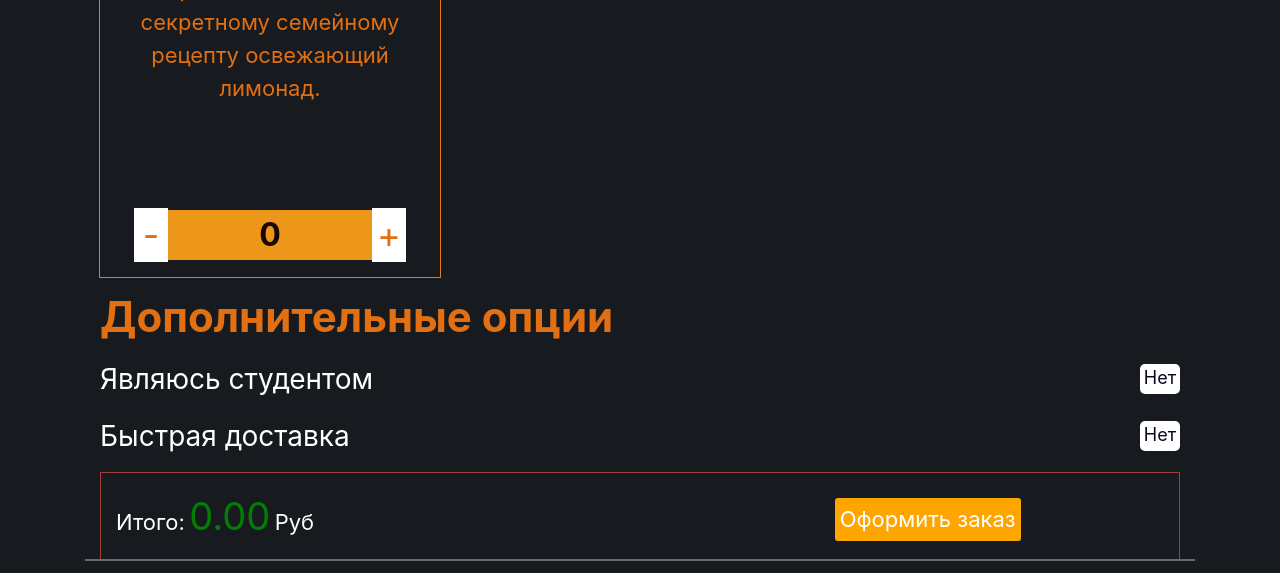
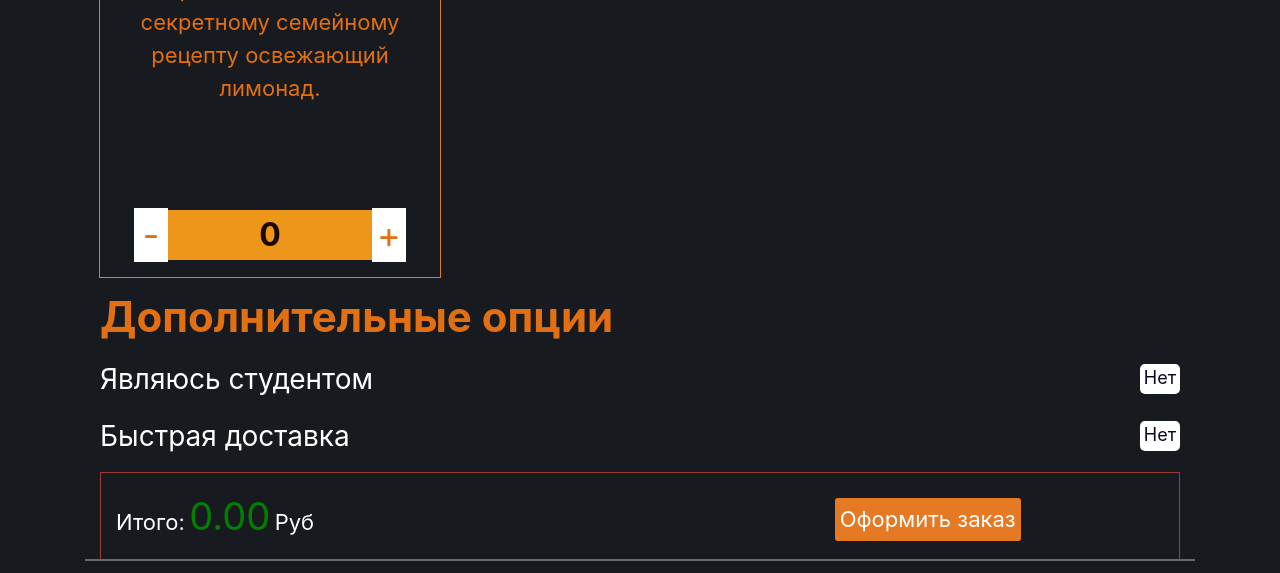
Before and after one commit to Shadrogue/exam, a plain HTML site: page index.html in a window 1280 px wide. Shown: the part 5200-5773 px from the top of the page. Drawn offline with Linux system fonts and the light colour scheme; files whose address does not match are found by name.

Commit message:
Add files via upload

```diff
--- a/styles/index.css
+++ b/styles/index.css
@@ -292,7 +292,7 @@
     margin: 10px 0 0 0;
     font-size: 22px;
     color: white;
-    background-color: orange;
+    background-color: #e67923;
 }
 
 @media (max-width: 992px) {
```
